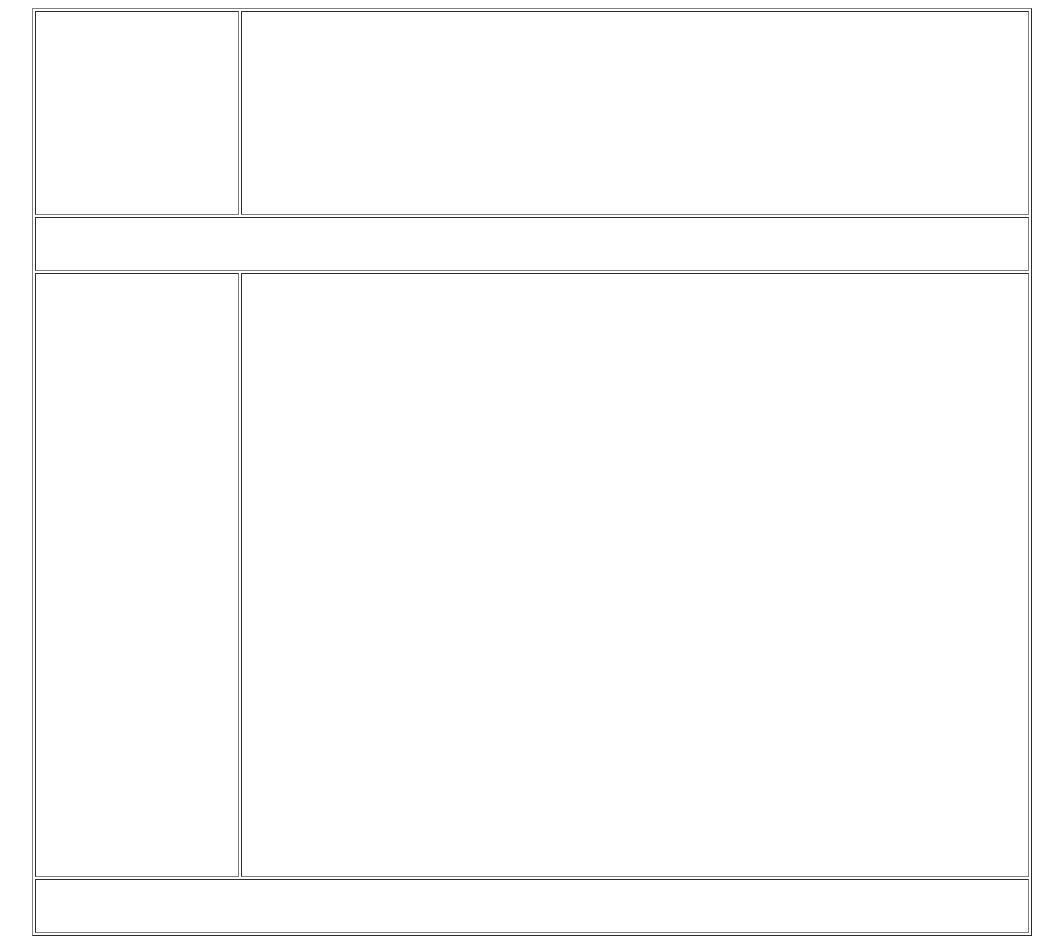
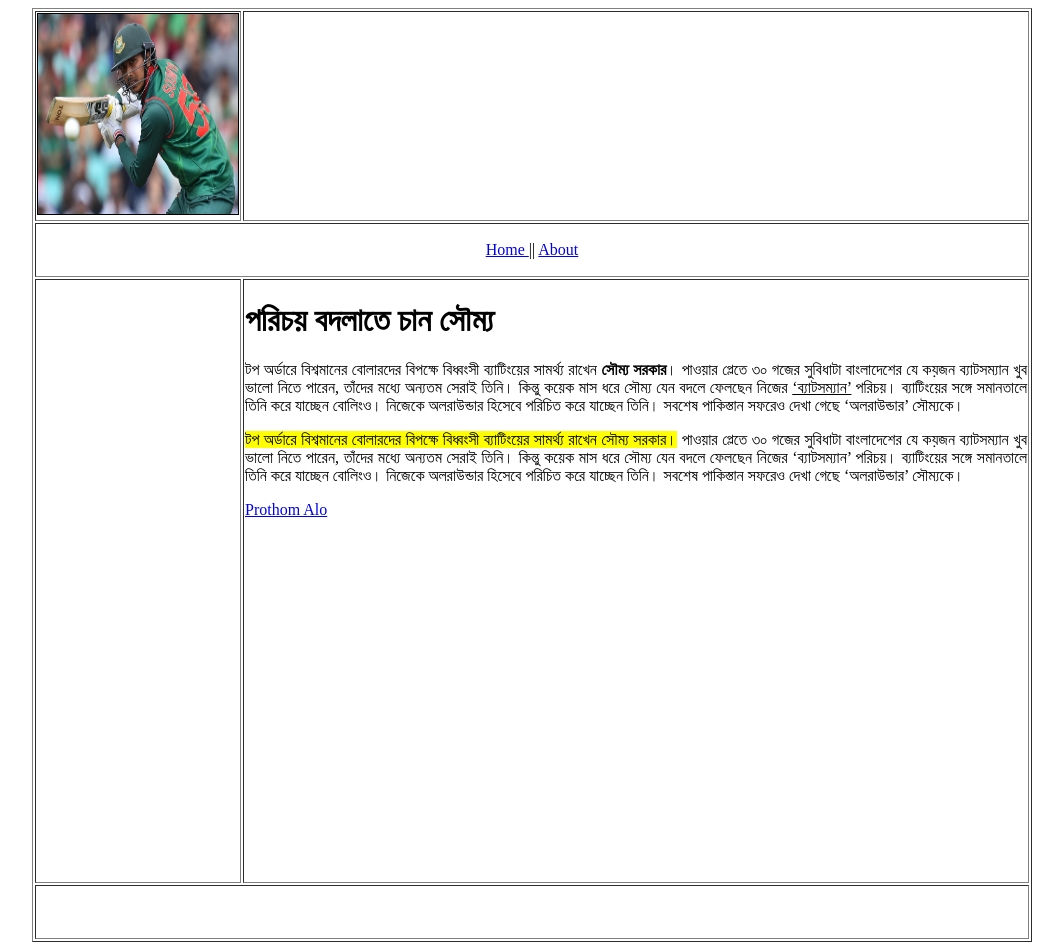
Before and after one commit to rezaurrahaman16/static-site, a plain HTML site: page index.html in a window 1280 px wide. Shown: the whole page, without its empty margins (108-1171 px from the left). Drawn offline with Linux system fonts and the light colour scheme.

Commit message:
update files

```diff
--- a/index.html
+++ b/index.html
@@ -7,15 +7,26 @@
 <body>
 <table border="1" width="1000" align="center">
     <tr>
-        <td height="200" width="200"></td>
+        <td height="200" width="200"><img src="images/Sarkar.jpg" border="1" height="200" width="200" alt=""/>
+        </td>
+
         <td></td>
     </tr>
     <tr>
-        <td height="50" colspan="2"></td>
+        <td height="50" colspan="2" align="center">
+            <a href="index.html"> Home </a>||
+            <a href="about.html"> About </a>
+        </td>
     </tr>
     <tr>
         <td height="600"></td>
-        <td></td>
+        <td valign="top">
+            <h1>পরিচয় বদলাতে চান সৌম্য</h1>
+            <p align="justify">টপ অর্ডারে বিশ্বমানের বোলারদের বিপক্ষে বিধ্বংসী ব্যাটিংয়ের সামর্থ্য রাখেন <strong>সৌম্য সরকার</strong>। পাওয়ার প্লেতে ৩০ গজের সুবিধাটা বাংলাদেশের যে কয়জন ব্যাটসম্যান খুব ভালো নিতে পারেন, তাঁদের মধ্যে অন্যতম সেরাই তিনি। কিন্তু কয়েক মাস ধরে সৌম্য যেন বদলে ফেলছেন নিজের <u>‘ব্যাটসম্যান’</u> পরিচয়। ব্যাটিংয়ের সঙ্গে সমানতালে তিনি করে যাচ্ছেন বোলিংও। নিজেকে অলরাউন্ডার হিসেবে পরিচিত করে যাচ্ছেন তিনি। সবশেষ পাকিস্তান সফরেও দেখা গেছে ‘অলরাউন্ডার’ সৌম্যকে।</p>
+            <p align="justify"><mark>টপ অর্ডারে বিশ্বমানের বোলারদের বিপক্ষে বিধ্বংসী ব্যাটিংয়ের সামর্থ্য রাখেন সৌম্য সরকার।</mark> পাওয়ার প্লেতে ৩০ গজের সুবিধাটা বাংলাদেশের যে কয়জন ব্যাটসম্যান খুব ভালো নিতে পারেন, তাঁদের মধ্যে অন্যতম সেরাই তিনি। কিন্তু কয়েক মাস ধরে সৌম্য যেন বদলে ফেলছেন নিজের ‘ব্যাটসম্যান’ পরিচয়। ব্যাটিংয়ের সঙ্গে সমানতালে তিনি করে যাচ্ছেন বোলিংও। নিজেকে অলরাউন্ডার হিসেবে পরিচিত করে যাচ্ছেন তিনি। সবশেষ পাকিস্তান সফরেও দেখা গেছে ‘অলরাউন্ডার’ সৌম্যকে।</p>
+
+            <a href="http://www.prothomalo.com" target="_blank">Prothom Alo</a>
+        </td>
     </tr>
     <tr>
         <td height="50" colspan="2"></td>
```
Also changed, not shown: about.html (added, +35 -0 lines), Images/Sarkar.jpg (added), Images/farmer.jpg (added).
